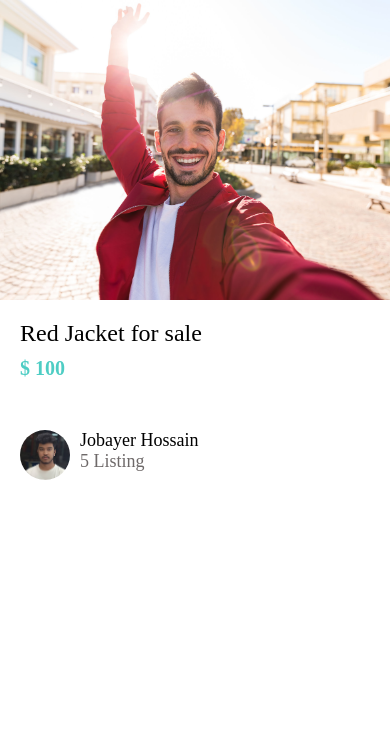
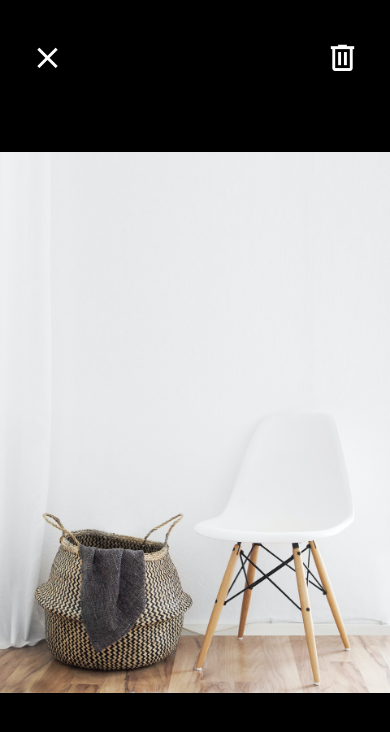
Before and after one commit to Jobayerdev/react-native-marketplace-app, a React Native app: screen / in a window 390 px wide. Shown: the top 732 px of the page. Built offline with nearby package versions, Linux system fonts and the light colour scheme.

Commit message:
Improving the View Image Screen

```diff
--- a/App.js
+++ b/App.js
@@ -8,7 +8,7 @@
 import ListingDetailsScreen from "./app/screens/ListingDetailsScreen"
 
 const App = () => {
-	return <ListingDetailsScreen />
+	return <ViewImageScreen />
 }
 
 export default App
--- a/app/screens/ViewImageScreen.js
+++ b/app/screens/ViewImageScreen.js
@@ -1,12 +1,21 @@
 import React from "react"
 import { Image, StyleSheet, Text, View } from "react-native"
 import colors from "../config/colors"
+import { MaterialCommunityIcons } from "@expo/vector-icons"
 
 const ViewImageScreen = () => {
 	return (
 		<View style={styles.container}>
-			<View style={styles.closeIcon}></View>
-			<View style={styles.deleteIcon}></View>
+			<View style={styles.closeIcon}>
+				<MaterialCommunityIcons size={35} color="#ffff" name="close" />
+			</View>
+			<View style={styles.deleteIcon}>
+				<MaterialCommunityIcons
+					size={35}
+					color="#ffff"
+					name="trash-can-outline"
+				/>
+			</View>
 			<Image
 				resizeMode="contain"
 				style={styles.image}
@@ -20,17 +29,12 @@
 
 const styles = StyleSheet.create({
 	closeIcon: {
-		width: 50,
-		height: 50,
-		backgroundColor: colors.primary,
 		position: "absolute",
 		top: 40,
 		left: 30,
+		color: colors.white,
 	},
 	deleteIcon: {
-		width: 50,
-		height: 50,
-		backgroundColor: colors.secondary,
 		position: "absolute",
 		top: 40,
 		right: 30,
```
